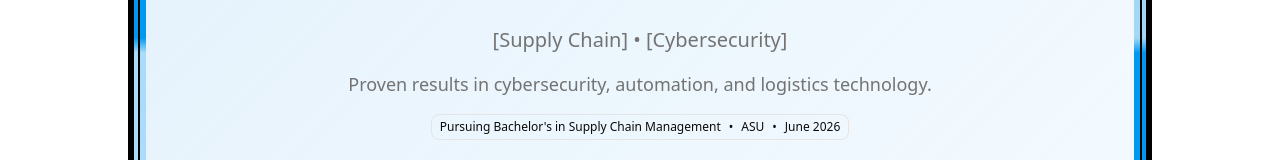
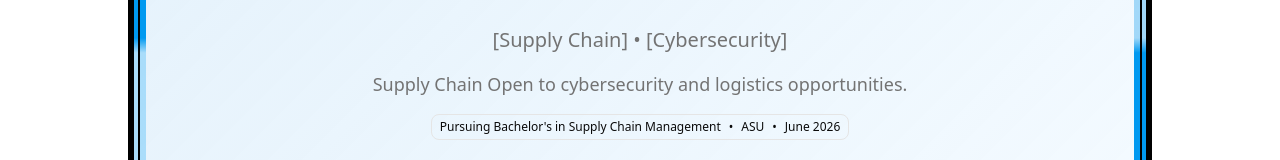
Before and after one commit to WillBlair/portfolio, a Next.js app: page / in a window 1280 px wide. Shown: the part 347-507 px from the top of the page. Built offline with nearby package versions, Linux system fonts and the light colour scheme.

Commit message:
Update hero description to focus on supply chain and open opportunities

```diff
--- a/src/components/hero.tsx
+++ b/src/components/hero.tsx
@@ -22,7 +22,7 @@ export function Hero() {
             [Supply Chain] • [Cybersecurity]
           </div>
           <p className="mx-auto max-w-[700px] text-muted-foreground md:text-lg">
-            Proven results in cybersecurity, automation, and logistics technology.
+            Supply Chain Open to cybersecurity and logistics opportunities.
           </p>
 
           <div className="flex items-center justify-center space-x-2 text-sm text-muted-foreground">
```
